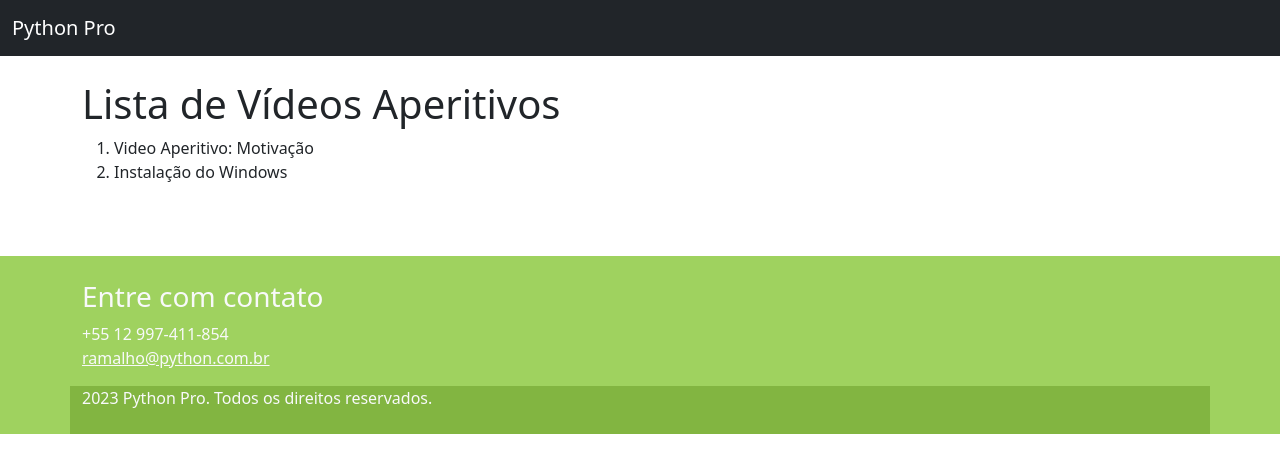
After one commit to ch-soares/curso-django, a Django app: page /aperitivos/ in a window 1280 px wide. The commit adds this page. Shown: the top 473 px of the page. Run offline with Django 4.2, Linux system fonts and the light colour scheme; some libraries are stand-ins or nearby versions.

Commit message:
Inseridos contexto nos templates
close #63

```diff
--- /dev/null
+++ b/pypro/aperitivos/templates/aperitivos/indice.html
@@ -0,0 +1,23 @@
+{% extends 'base/base.html' %}
+{% load static %}
+{% block titulo %}Lista de Todos os Vídeos Gratuitos{% endblock titulo%}
+{% block descricao %}Página com vídeo gratuito de Python{% endblock descricao %}
+
+{% block body %}
+	<div class="container">
+		<div class="row">
+			<div class="col-md-12">
+				<div class="mt-4 mb-4">
+					<h1>Lista de Vídeos Aperitivos</h1>
+					<ol>
+						{% for video in videos %}
+							<li>{{ video.titulo | default:"Faltando Título" }}</li>
+						{% empty %}
+							<h5>Não encontrado nenhum vídeo de aperitivo.</h5>
+						{% endfor %}
+					</ol>
+				</div>
+			</div>
+		</div>
+	</div>
+{% endblock body %}
--- a/pypro/aperitivos/templates/aperitivos/video.html
+++ b/pypro/aperitivos/templates/aperitivos/video.html
@@ -8,9 +8,9 @@
 		<div class="row">
 			<div class="col-md-12">
 				<div class="mt-4 mb-4">
-					<h1>Video Aperitivo: Motivação</h1>
+					<h1>{{ video.titulo | default:'Faltando Título' }}</h1>
 				</div>
-					<iframe src="https://player.vimeo.com/video/816305935?h=e0df472a0d&amp;badge=0&amp;autopause=0&amp;player_id=0&amp;app_id=58479" width="1280" height="720" frameborder="0" allow="autoplay; fullscreen; picture-in-picture" allowfullscreen title="Company Story"></iframe>
+					<iframe src="https://player.vimeo.com/video/{{ video.vimeo_id }}?h=e0df472a0d&amp;badge=0&amp;autopause=0&amp;player_id=0&amp;app_id=58479" width="1280" height="720" frameborder="0" allow="autoplay; fullscreen; picture-in-picture" allowfullscreen title="Company Story"></iframe>
 			</div>
 		</div>
 	</div>
--- a/pypro/aperitivos/urls.py
+++ b/pypro/aperitivos/urls.py
@@ -1,8 +1,9 @@
 from django.urls import path
 
-from pypro.aperitivos.views import video
+from pypro.aperitivos.views import video, indice
 
 app_name = 'aperitivos'
 urlpatterns = [
     path('<slug:slug>', video, name='video'),
+    path('', indice, name='indice'),
 ]
--- a/pypro/aperitivos/views.py
+++ b/pypro/aperitivos/views.py
@@ -1,5 +1,17 @@
 from django.shortcuts import render
 
 
+videos = [
+        {'slug': 'motivacao', 'titulo': 'Video Aperitivo: Motivação', 'vimeo_id': 816305935},
+        {'slug': 'instalacao-windows', 'titulo': 'Instalação do Windows', 'vimeo_id': 817023152},
+    ]
+videos_dct = {dct['slug']: dct for dct in videos}
+
+
 def video(request, slug):
-    return render(request, 'aperitivos/video.html')
+    video = videos_dct[slug]
+    return render(request, 'aperitivos/video.html', context={'video': video})
+
+
+def indice(request):
+    return render(request, 'aperitivos/indice.html', context={'videos': videos})
```
Also changed, not shown: pypro/aperitivos/tests/tests_indice.py (added, +28 -0 lines), pypro/aperitivos/tests/tests_video.py (renamed from pypro/aperitivos/tests.py).
